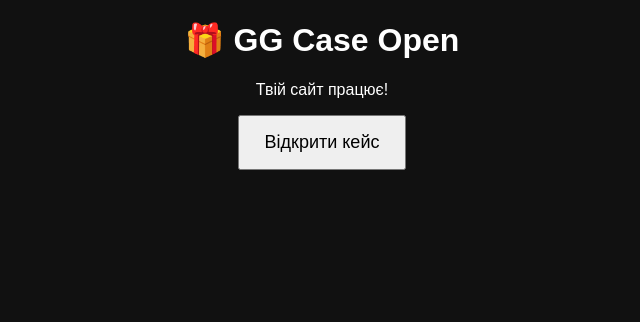
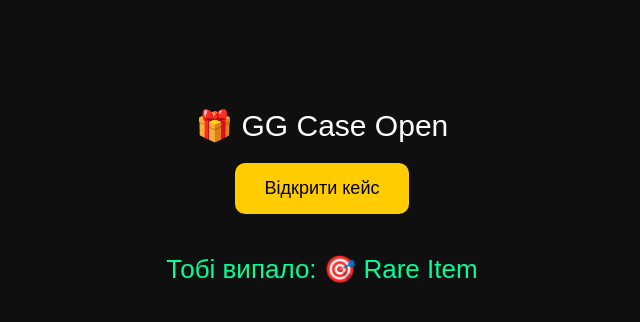
Before and after one commit to gromikdima847-commits/gg-case-site, a plain HTML site: page index.html in a window 1280 px wide. Both pictures are taken after a click on the button "Відкрити кейс". Shown: the whole page, without its empty margins (318-958 px from the left). Drawn offline with Linux system fonts and the light colour scheme.

Commit message:
Revamp index.html with new title and styles
Updated the title and added styling for the body and buttons. Implemented a case opening feature with animations and a result display.

```diff
--- a/index.html
+++ b/index.html
@@ -2,15 +2,90 @@
 <html lang="en">
 <head>
   <meta charset="UTF-8">
-  <title>GG Case Site</title>
+  <title>GG Case Open</title>
+  <style>
+    body {
+      background: #0f0f0f;
+      color: white;
+      font-family: Arial;
+      text-align: center;
+      padding-top: 100px;
+    }
+
+    .case {
+      font-size: 30px;
+      margin-bottom: 20px;
+    }
+
+    button {
+      padding: 15px 30px;
+      font-size: 18px;
+      cursor: pointer;
+      border: none;
+      border-radius: 10px;
+      background: #ffcc00;
+      transition: 0.2s;
+    }
+
+    button:hover {
+      transform: scale(1.05);
+    }
+
+    .result {
+      margin-top: 40px;
+      font-size: 26px;
+      color: #00ff99;
+      min-height: 40px;
+    }
+
+    .spin {
+      animation: shake 0.5s infinite;
+    }
+
+    @keyframes shake {
+      0% { transform: translate(1px, 1px); }
+      25% { transform: translate(-2px, 2px); }
+      50% { transform: translate(2px, -1px); }
+      75% { transform: translate(-1px, 2px); }
+      100% { transform: translate(0,0); }
+    }
+  </style>
 </head>
-<body style="background:#111; color:white; text-align:center; font-family:Arial;">
-  <h1>🎁 GG Case Open</h1>
-  <p>Твій сайт працює!</p>
+<body>
 
-  <button onclick="alert('Кейс відкрито! 🔥')"
-    style="padding:15px 25px; font-size:18px;">
-    Відкрити кейс
-  </button>
+  <div class="case">🎁 GG Case Open</div>
+
+  <button onclick="openCase()">Відкрити кейс</button>
+
+  <div class="result" id="result"></div>
+
+  <script>
+    const items = [
+      "🔪 Knife (легендарний)",
+      "💎 Blue Skin",
+      "🎯 Rare Item",
+      "🔥 Epic Drop",
+      "💀 Trash Drop (не пощастило)"
+    ];
+
+    function openCase() {
+      const btn = document.querySelector("button");
+      const result = document.getElementById("result");
+
+      result.innerHTML = "Відкриваємо...";
+      document.body.classList.add("spin");
+
+      btn.disabled = true;
+
+      setTimeout(() => {
+        const drop = items[Math.floor(Math.random() * items.length)];
+        result.innerHTML = "Тобі випало: " + drop;
+
+        document.body.classList.remove("spin");
+        btn.disabled = false;
+      }, 2000);
+    }
+  </script>
+
 </body>
 </html>
```
